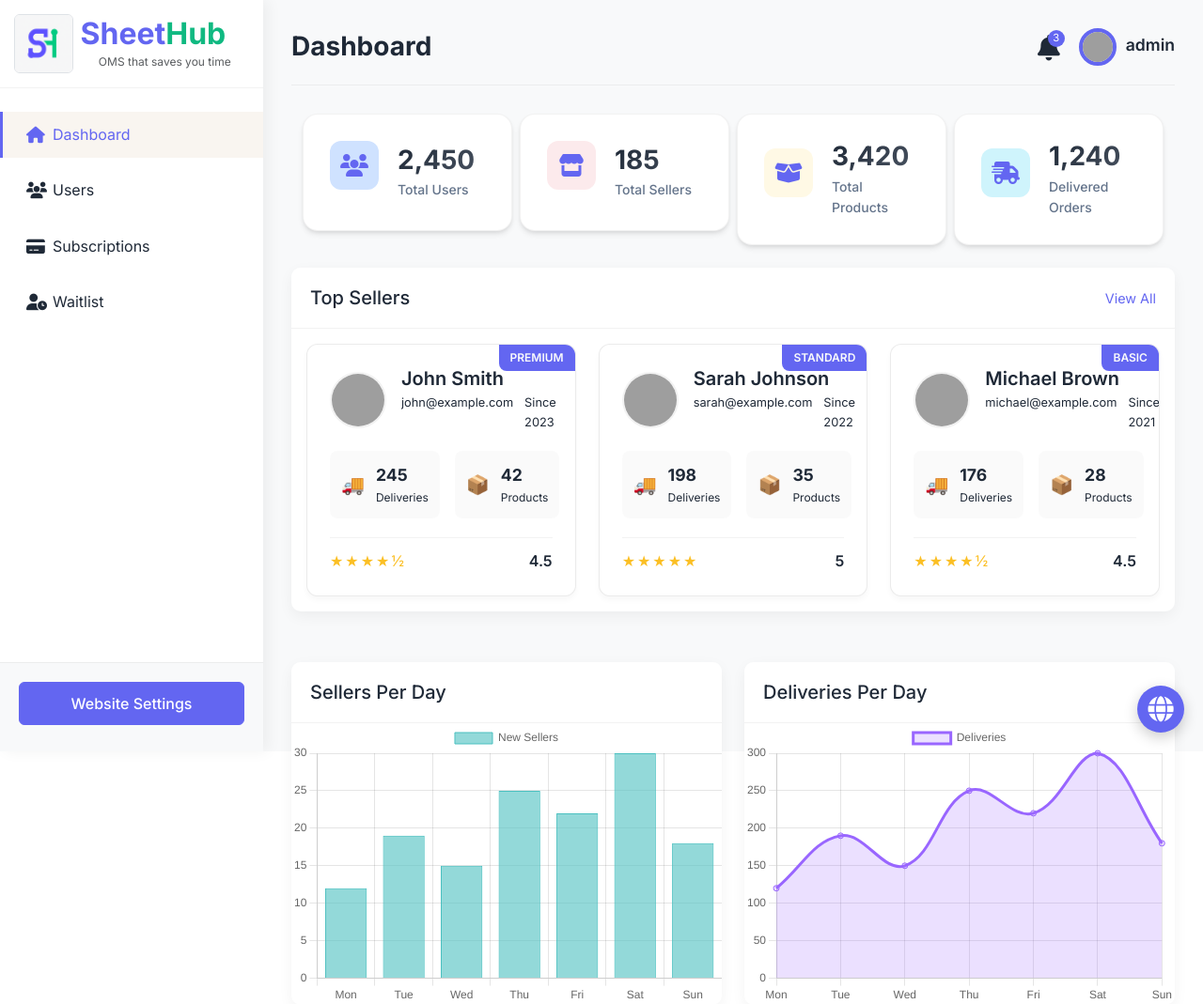
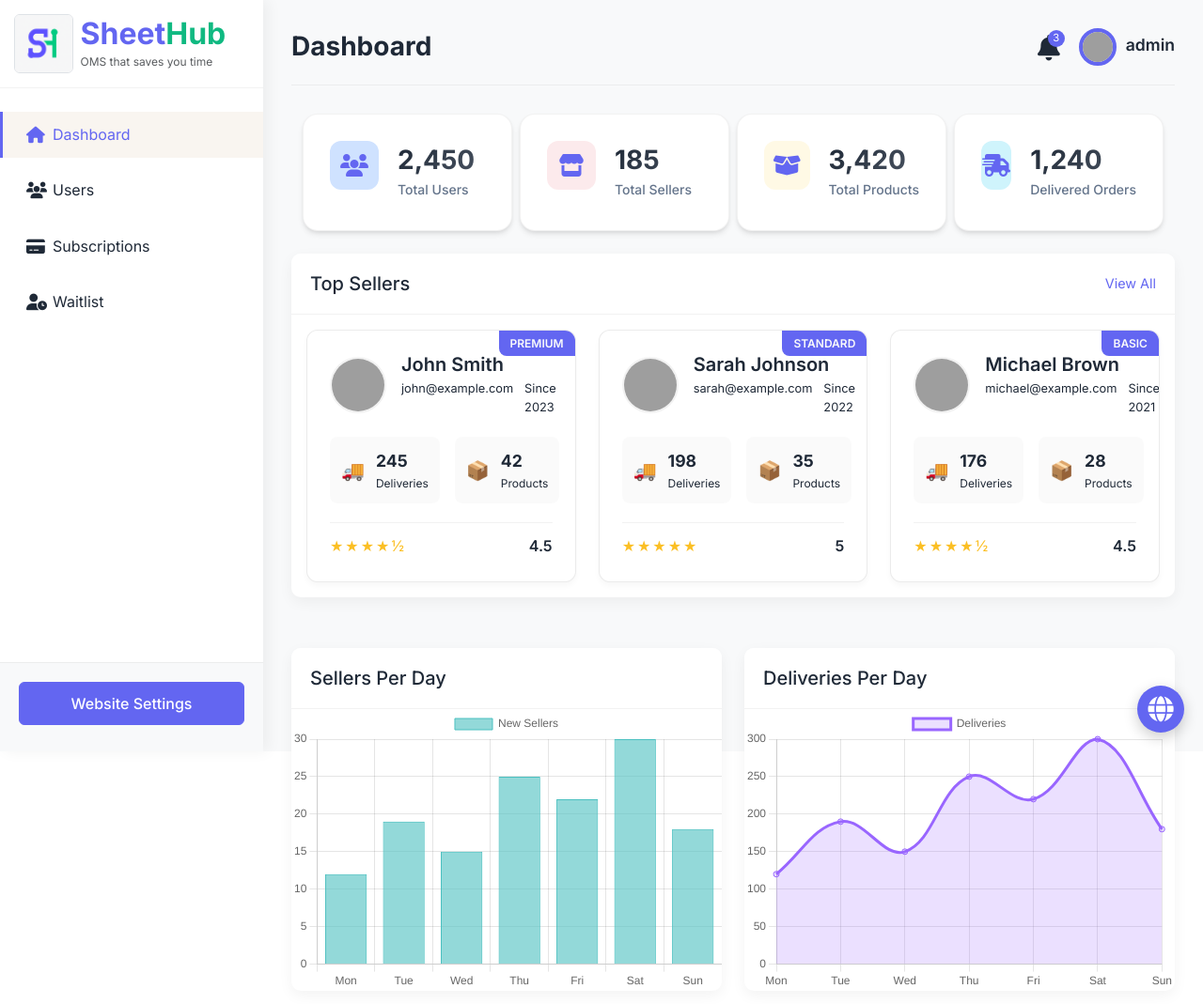
Before and after one commit to amraoui-mo7amed/sheethub, a Django app: page /dashboard/ in a window 1280 px wide. Shown: the top 1069 px of the page at 94% size. Run offline with Django 5.2, Linux system fonts and the light colour scheme; the visitor is signed in with stand-in values (Sample User, id 1); data that the repository does not hold is empty; some libraries are stand-ins or nearby versions; grey boxes are pictures that could not be loaded.

Commit message:
UI updates

```diff
--- a/dashboard/static/css/dash.css
+++ b/dashboard/static/css/dash.css
@@ -150,7 +150,7 @@ i{
 .notification-popup {
     position: absolute;
     top: 60px;
-    right: -24px;
+    right: 0px;
     width: 340px;
     background-color: white;
     border-radius: 10px;
--- a/dashboard/static/css/dashHome.css
+++ b/dashboard/static/css/dashHome.css
@@ -487,6 +487,9 @@
     color: #64748b;
     font-size: 0.875rem;
     font-weight: 500;
+    overflow: hidden;
+    text-overflow: ellipsis;
+    white-space: nowrap;
 }
 
 .stats-trend {
--- a/dashboard/templates/dashboard/index.html
+++ b/dashboard/templates/dashboard/index.html
@@ -26,7 +26,7 @@
                             <span class="text-primary">Sheet</span>
                             <span class="text-accent">Hub</span>
                         </h2>
-                        <span class="text-muted w-100 text-truncate">
+                        <span class="text-muted w-100 text-start text-truncate">
                             {% trans "OMS that saves you time" %}
                         </span>
                     </div>
```
